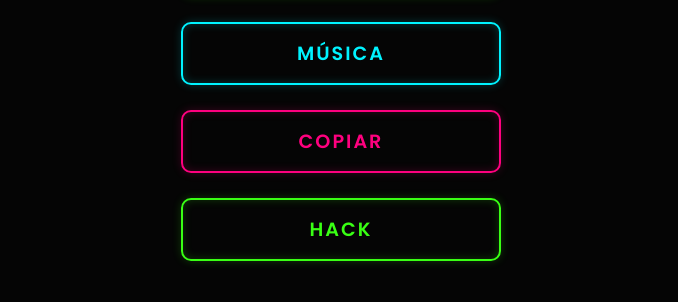
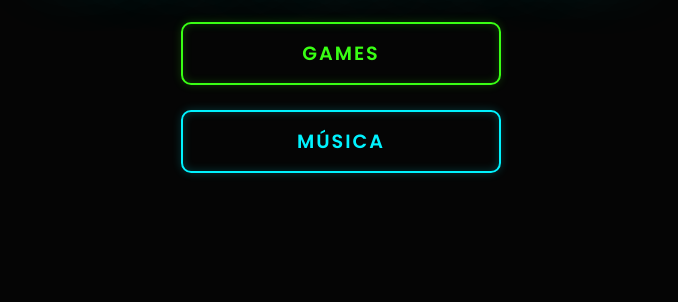
Before and after one commit to lancelotlago0-crypto/web, a plain HTML site: page index.html in a window 1280 px wide. Shown: the part 380-682 px from the top of the page, without its empty margins (299-977 px from the left). Drawn offline with Linux system fonts and the light colour scheme.

Commit message:
index.html

```diff
--- a/index.html
+++ b/index.html
@@ -96,8 +96,6 @@
     <div class="menu-container">
         <a class="opcion-neon opcion-verde" href="juegos/">games</a>
         <a class="opcion-neon opcion-cian" href="musica/">música</a>
-        <a class="opcion-neon opcion-rosa" href="copiar/">copiar</a>
-        <a class="opcion-neon opcion-verde" href="hack-station/">hack</a>
     </div>
 
 </body>
```
